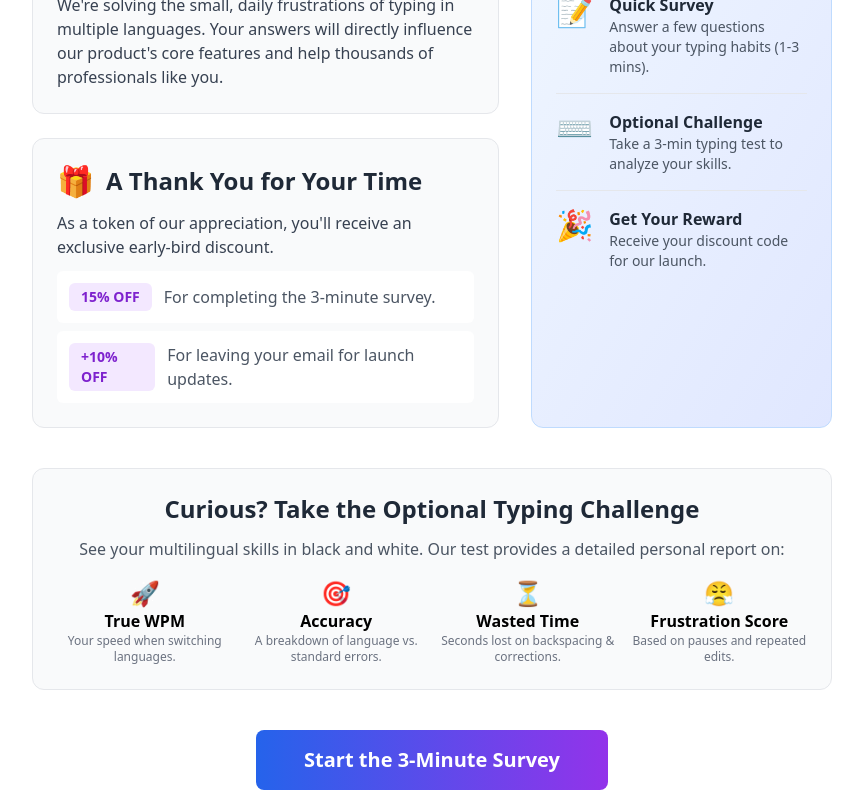
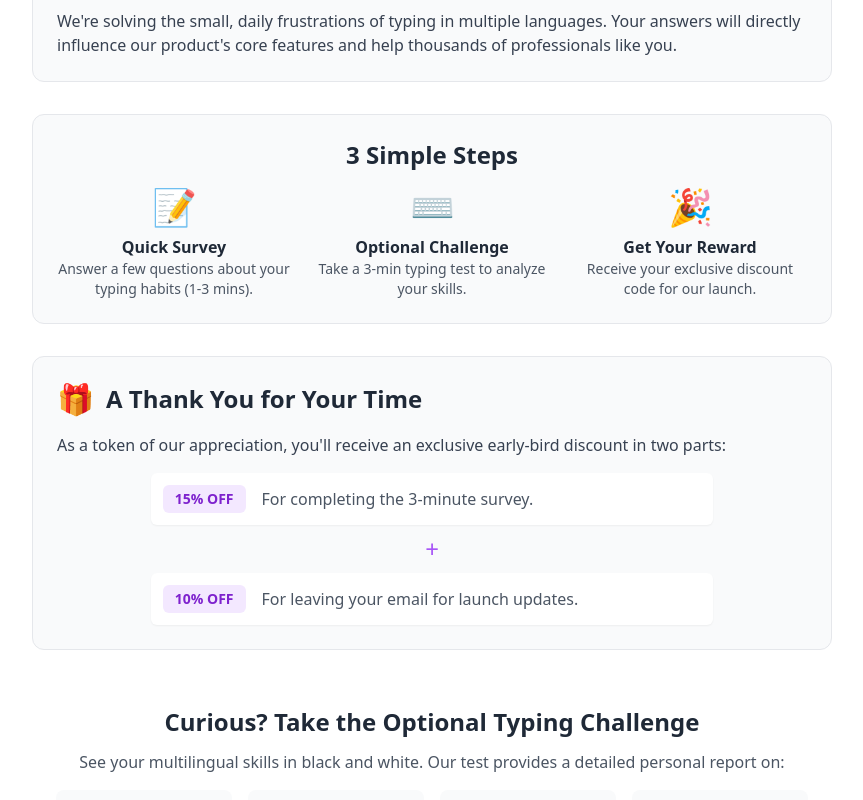
Before and after one commit to TypeSwitchLTD/typeswitch-form, a React (Vite) app: page / in a window 1280 px wide. Shown: the part 360-1160 px from the top of the page, without its empty margins (208-1071 px from the left). Built offline with nearby package versions, Linux system fonts and the light colour scheme.

Commit message:
Updated WelcomeScreen.tsx

```diff
--- a/src/components/WelcomeScreen.tsx
+++ b/src/components/WelcomeScreen.tsx
@@ -21,19 +21,18 @@ const WelcomeScreen: React.FC<Props> = ({ onNext, onAdminClick }) => {
         </div>
 
         {/* Header */}
-        <div className="text-center mb-10">
+        <div className="text-center mb-12">
             <h1 className="text-4xl md:text-5xl font-extrabold mb-4 bg-gradient-to-r from-blue-600 via-purple-600 to-pink-600 bg-clip-text text-transparent">
               Is Your Keyboard Working Against You?
             </h1>
-            <p className="text-lg md:text-xl text-gray-600 max-w-3xl mx-auto mt-4">
+            <p className="text-lg md:text-xl text-gray-600 max-w-3xl mx-auto mt-6">
               Help us build the ultimate multilingual keyboard. Your feedback will shape its future.
             </p>
         </div>
 
-        {/* Main Content Grid */}
-        <div className="grid grid-cols-1 lg:grid-cols-5 gap-8 mb-10">
-            {/* Left Section - The "Why" */}
-            <div className="lg:col-span-3 space-y-6">
+        {/* Main Content Sections - Now in a single vertical column */}
+        <div className="space-y-8">
+            {/* 1. Shape the Future */}
             <div className="bg-gray-50 p-6 rounded-xl border transition-all hover:shadow-lg hover:border-blue-200">
                 <h2 className="text-2xl font-bold text-gray-800 mb-3 flex items-center">
                     <span className="text-3xl mr-3">🎯</span> Shape the Future of Typing
@@ -42,90 +41,84 @@ const WelcomeScreen: React.FC<Props> = ({ onNext, onAdminClick }) => {
                     We're solving the small, daily frustrations of typing in multiple languages. Your answers will directly influence our product's core features and help thousands of professionals like you.
                 </p>
             </div>
-                 <div className="bg-gray-50 p-6 rounded-xl border transition-all hover:shadow-lg hover:border-purple-200">
-                    <h2 className="text-2xl font-bold text-gray-800 mb-3 flex items-center">
-                        <span className="text-3xl mr-3">🎁</span> A Thank You for Your Time
-                    </h2>
-                    <p className="text-gray-700 mb-3">As a token of our appreciation, you'll receive an exclusive early-bird discount.</p>
-                    <div className="space-y-2">
-                        <div className="bg-white p-3 rounded-md flex items-center">
-                            <span className="bg-purple-100 text-purple-700 font-bold px-3 py-1 rounded-md text-sm">15% OFF</span>
-                            <span className="ml-3 text-gray-600">For completing the 3-minute survey.</span>
+
+            {/* 2. The Process */}
+            <div className="bg-gray-50 p-6 rounded-xl border transition-all hover:shadow-lg hover:border-gray-200">
+                <h2 className="text-2xl font-bold text-gray-800 mb-4 text-center">3 Simple Steps</h2>
+                <div className="grid grid-cols-1 md:grid-cols-3 gap-6 text-center">
+                    <div>
+                        <div className="text-4xl mb-2">📝</div>
+                        <h3 className="font-semibold text-gray-800">Quick Survey</h3>
+                        <p className="text-sm text-gray-600">Answer a few questions about your typing habits (1-3 mins).</p>
                     </div>
-                        <div className="bg-white p-3 rounded-md flex items-center">
-                            <span className="bg-purple-100 text-purple-700 font-bold px-3 py-1 rounded-md text-sm">+10% OFF</span>
-                            <span className="ml-3 text-gray-600">For leaving your email for launch updates.</span>
+                    <div>
+                        <div className="text-4xl mb-2">⌨️</div>
+                        <h3 className="font-semibold text-gray-800">Optional Challenge</h3>
+                        <p className="text-sm text-gray-600">Take a 3-min typing test to analyze your skills.</p>
                     </div>
+                    <div>
+                        <div className="text-4xl mb-2">🎉</div>
+                        <h3 className="font-semibold text-gray-800">Get Your Reward</h3>
+                        <p className="text-sm text-gray-600">Receive your exclusive discount code for our launch.</p>
                     </div>
                 </div>
             </div>
 
-            {/* Right Section - The Process */}
-            <div className="lg:col-span-2 bg-gradient-to-br from-blue-50 to-indigo-100 p-6 rounded-xl border border-blue-200">
-                 <h2 className="text-2xl font-bold text-gray-800 mb-4 text-center">3 Simple Steps</h2>
-                 <div className="space-y-4">
-                    <div className="flex items-start">
-                        <div className="text-3xl mr-4">📝</div>
-                        <div>
-                            <h3 className="font-semibold text-gray-800">Quick Survey</h3>
-                            <p className="text-sm text-gray-600">Answer a few questions about your typing habits (1-3 mins).</p>
+            {/* 3. The Reward */}
+            <div className="bg-gray-50 p-6 rounded-xl border transition-all hover:shadow-lg hover:border-purple-200">
+                <h2 className="text-2xl font-bold text-gray-800 mb-4 flex items-center">
+                    <span className="text-3xl mr-3">🎁</span> A Thank You for Your Time
+                </h2>
+                <p className="text-gray-700 mb-4">As a token of our appreciation, you'll receive an exclusive early-bird discount in two parts:</p>
+                <div className="flex flex-col items-center space-y-2">
+                    <div className="bg-white p-3 rounded-md flex items-center w-full md:w-3/4 shadow-sm">
+                        <span className="bg-purple-100 text-purple-700 font-bold px-3 py-1 rounded-md text-sm">15% OFF</span>
+                        <span className="ml-4 text-gray-600">For completing the 3-minute survey.</span>
                     </div>
-                    </div>
-                    <hr/>
-                    <div className="flex items-start">
-                        <div className="text-3xl mr-4">⌨️</div>
-                        <div>
-                            <h3 className="font-semibold text-gray-800">Optional Challenge</h3>
-                            <p className="text-sm text-gray-600">Take a 3-min typing test to analyze your skills.</p>
-                        </div>
-                    </div>
-                    <hr/>
-                    <div className="flex items-start">
-                        <div className="text-3xl mr-4">🎉</div>
-                        <div>
-                            <h3 className="font-semibold text-gray-800">Get Your Reward</h3>
-                            <p className="text-sm text-gray-600">Receive your discount code for our launch.</p>
-                        </div>
+                    <div className="text-2xl font-light text-purple-500">+</div>
+                    <div className="bg-white p-3 rounded-md flex items-center w-full md:w-3/4 shadow-sm">
+                        <span className="bg-purple-100 text-purple-700 font-bold px-3 py-1 rounded-md text-sm">10% OFF</span>
+                        <span className="ml-4 text-gray-600">For leaving your email for launch updates.</span>
                     </div>
                 </div>
             </div>
         </div>
 
         {/* Optional Typing Challenge Details */}
-        <div className="bg-gray-50 p-6 rounded-xl border mb-10">
+        <div className="bg-white p-6 rounded-xl mt-8">
             <h2 className="text-2xl font-bold text-gray-800 mb-3 text-center">Curious? Take the Optional Typing Challenge</h2>
             <p className="text-center text-gray-600 mb-4">See your multilingual skills in black and white. Our test provides a detailed personal report on:</p>
             <div className="grid grid-cols-2 md:grid-cols-4 gap-4 text-center">
-                <div>
-                    <div className="text-2xl">🚀</div>
-                    <h4 className="font-semibold">True WPM</h4>
+                <div className="bg-gray-50 p-3 rounded-lg">
+                    <div className="text-3xl">🚀</div>
+                    <h4 className="font-semibold mt-1">True WPM</h4>
                     <p className="text-xs text-gray-500">Your speed when switching languages.</p>
                 </div>
-                 <div>
-                    <div className="text-2xl">🎯</div>
-                    <h4 className="font-semibold">Accuracy</h4>
-                    <p className="text-xs text-gray-500">A breakdown of language vs. standard errors.</p>
+                 <div className="bg-gray-50 p-3 rounded-lg">
+                    <div className="text-3xl">🎯</div>
+                    <h4 className="font-semibold mt-1">Accuracy</h4>
+                    <p className="text-xs text-gray-500">Language vs. standard errors breakdown.</p>
                 </div>
-                 <div>
-                    <div className="text-2xl">⏳</div>
-                    <h4 className="font-semibold">Wasted Time</h4>
+                 <div className="bg-gray-50 p-3 rounded-lg">
+                    <div className="text-3xl">⏳</div>
+                    <h4 className="font-semibold mt-1">Wasted Time</h4>
                     <p className="text-xs text-gray-500">Seconds lost on backspacing & corrections.</p>
                 </div>
-                 <div>
-                    <div className="text-2xl">😤</div>
-                    <h4 className="font-semibold">Frustration Score</h4>
+                 <div className="bg-gray-50 p-3 rounded-lg">
+                    <div className="text-3xl">😤</div>
+                    <h4 className="font-semibold mt-1">Frustration Score</h4>
                     <p className="text-xs text-gray-500">Based on pauses and repeated edits.</p>
                 </div>
             </div>
         </div>
 
         {/* CTA Button */}
-        <div className="text-center">
+        <div className="text-center mt-10">
             <button
               onClick={onNext}
-              className="w-full md:w-auto bg-gradient-to-r from-blue-600 to-purple-600 text-white py-4 px-12 rounded-lg font-bold text-xl hover:shadow-xl transition-all duration-300 transform hover:scale-105"
+              className="w-full md:w-auto bg-gradient-to-r from-blue-600 to-purple-600 text-white py-4 px-16 rounded-lg font-bold text-xl hover:shadow-xl transition-all duration-300 transform hover:scale-105"
             >
-              Start the 3-Minute Survey
+              Start Survey
             </button>
             <div className="mt-6 flex items-center justify-center space-x-6 text-sm text-gray-500">
                 <div className="flex items-center space-x-1.5">
```
Lines whose indentation alone changed are shown as unchanged.
